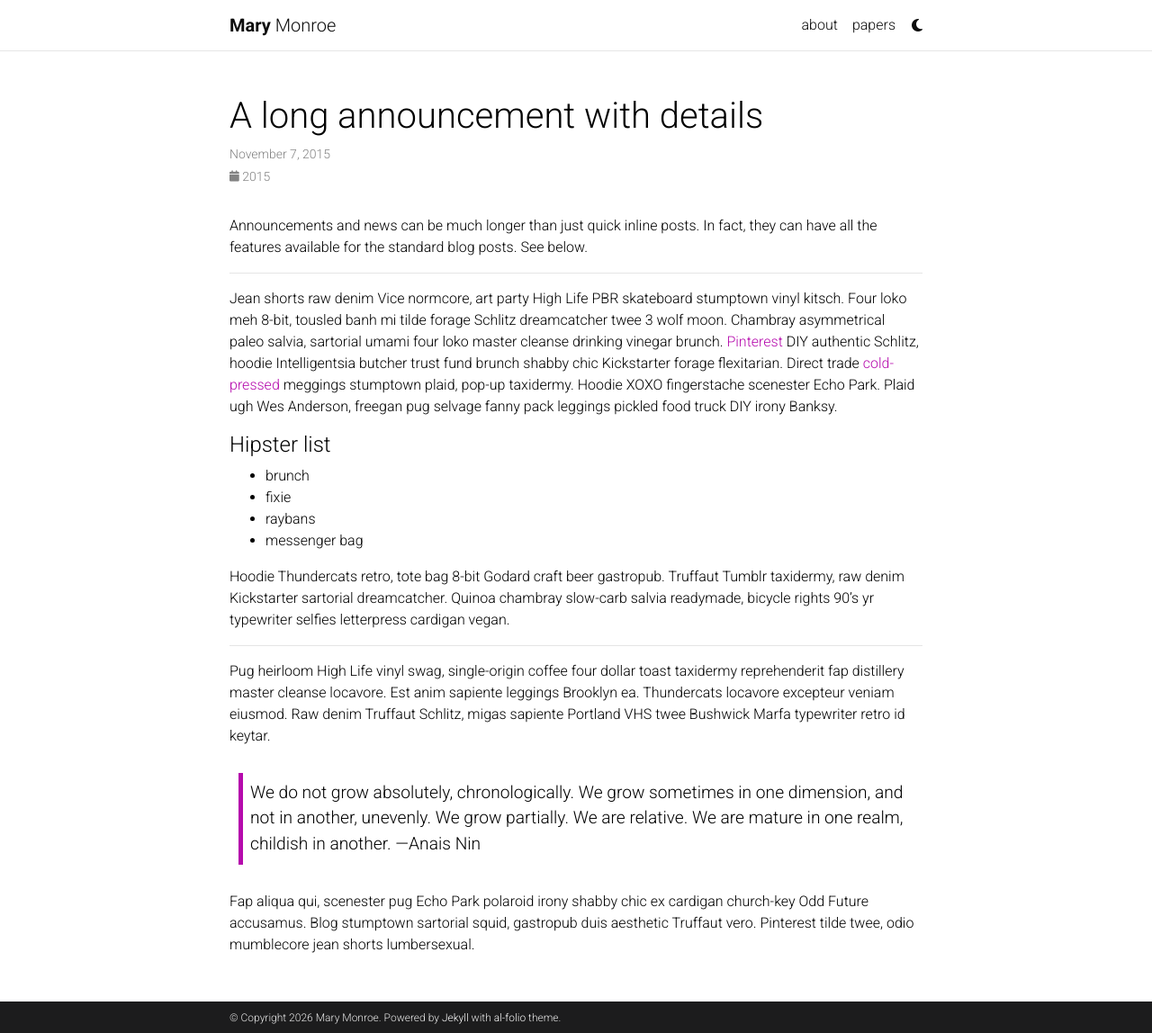
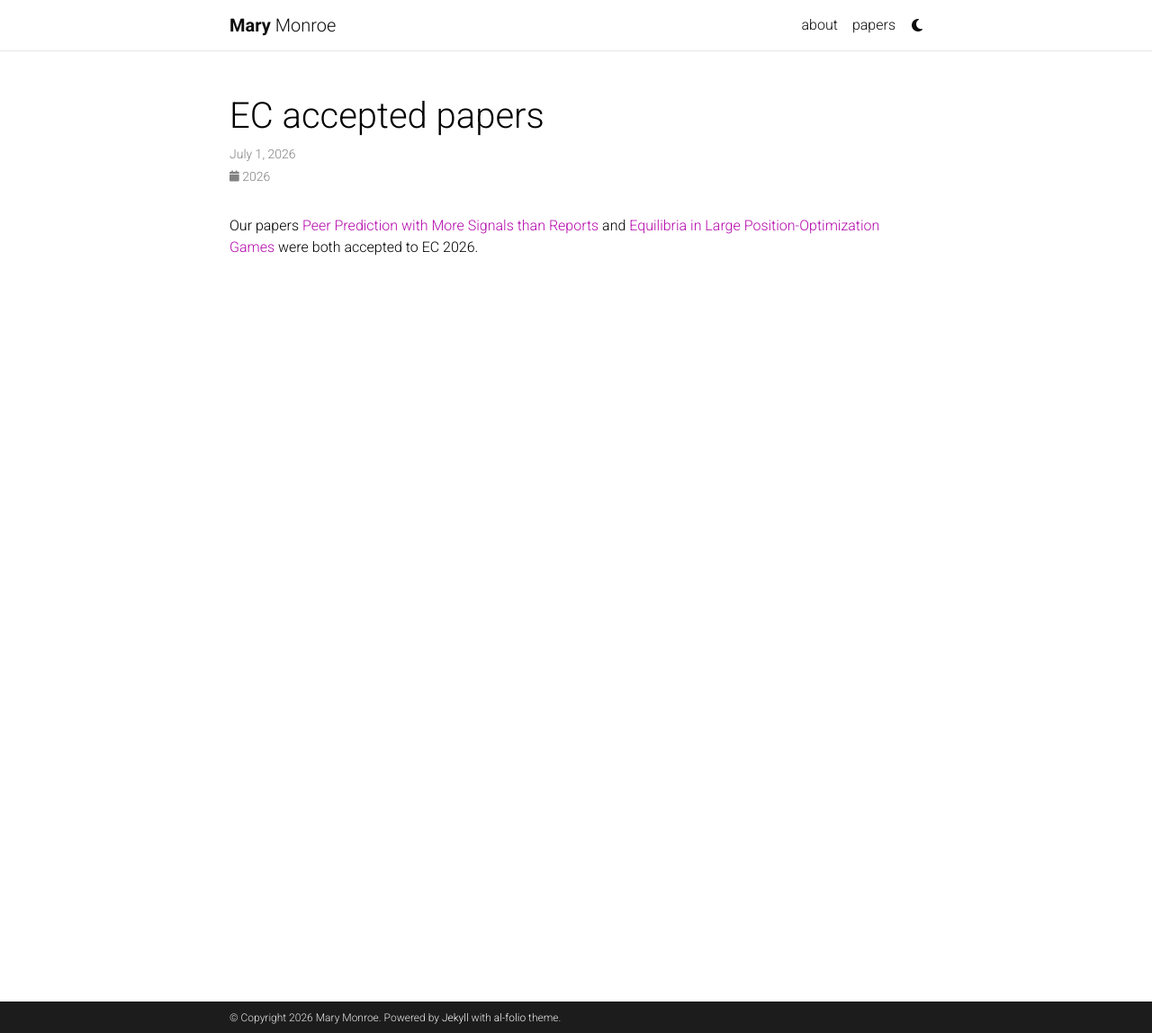
Before and after one commit to mfmonroe/mfmonroe.github.io, a Jekyll site: the page built from _news/announcement_2.md, in a window 1280 px wide and 1148 px high. Shown: the whole window at 90% size. Built offline with Jekyll 4.4.1, drawn with Linux system fonts in a browser that asks for light colours; full-size pictures stand in for the smaller copies a plugin makes; comment, search, counter and statistics services are not loaded; a style sheet for code colours, icons or effects is not loaded.

Commit message:
add news + lil updates

```diff
--- a/_bibliography/papers.bib
+++ b/_bibliography/papers.bib
@@ -30,7 +30,7 @@
 
 @article{frongillo2025,
   author={Frongillo, Rafael and Kash, Ian and Monroe, Mary},
-  title={{Binary-Report Peer Prediction for Real-Valued Signal Spaces}},
+  title={{Peer Prediction with More Signals than Reports}},
   year=2026,
   arxiv= {2503.16280},
   journal={ACM Conference on Economics and Computation},
--- a/_news/announcement_2.md
+++ b/_news/announcement_2.md
@@ -1,32 +1,9 @@
 ---
 layout: post
-title: A long announcement with details
-date: 2015-11-07 16:11:00-0400
+title: EC accepted papers
+date: 2026-07-01 16:11:00-0400
 inline: false
 related_posts: false
 ---
 
-Announcements and news can be much longer than just quick inline posts. In fact, they can have all the features available for the standard blog posts. See below.
-
-***
-
-Jean shorts raw denim Vice normcore, art party High Life PBR skateboard stumptown vinyl kitsch. Four loko meh 8-bit, tousled banh mi tilde forage Schlitz dreamcatcher twee 3 wolf moon. Chambray asymmetrical paleo salvia, sartorial umami four loko master cleanse drinking vinegar brunch. <a href="https://www.pinterest.com">Pinterest</a> DIY authentic Schlitz, hoodie Intelligentsia butcher trust fund brunch shabby chic Kickstarter forage flexitarian. Direct trade <a href="https://en.wikipedia.org/wiki/Cold-pressed_juice">cold-pressed</a> meggings stumptown plaid, pop-up taxidermy. Hoodie XOXO fingerstache scenester Echo Park. Plaid ugh Wes Anderson, freegan pug selvage fanny pack leggings pickled food truck DIY irony Banksy.
-
-#### Hipster list
-<ul>
-    <li>brunch</li>
-    <li>fixie</li>
-    <li>raybans</li>
-    <li>messenger bag</li>
-</ul>
-
-Hoodie Thundercats retro, tote bag 8-bit Godard craft beer gastropub. Truffaut Tumblr taxidermy, raw denim Kickstarter sartorial dreamcatcher. Quinoa chambray slow-carb salvia readymade, bicycle rights 90's yr typewriter selfies letterpress cardigan vegan.
-
-***
-
-Pug heirloom High Life vinyl swag, single-origin coffee four dollar toast taxidermy reprehenderit fap distillery master cleanse locavore. Est anim sapiente leggings Brooklyn ea. Thundercats locavore excepteur veniam eiusmod. Raw denim Truffaut Schlitz, migas sapiente Portland VHS twee Bushwick Marfa typewriter retro id keytar.
-
-> We do not grow absolutely, chronologically. We grow sometimes in one dimension, and not in another, unevenly. We grow partially. We are relative. We are mature in one realm, childish in another.
-> —Anais Nin
-
-Fap aliqua qui, scenester pug Echo Park polaroid irony shabby chic ex cardigan church-key Odd Future accusamus. Blog stumptown sartorial squid, gastropub duis aesthetic Truffaut vero. Pinterest tilde twee, odio mumblecore jean shorts lumbersexual.
+Our papers [Peer Prediction with More Signals than Reports](https://arxiv.org/abs/2503.16280) and [Equilibria in Large Position-Optimization Games](https://arxiv.org/abs/2602.15225) were both accepted to EC 2026.
```
Also changed, not shown: _news/announcement_1.md (+2 -2 lines), _news/announcement_3.md (+2 -2 lines), _pages/about.md (+2 -2 lines).
